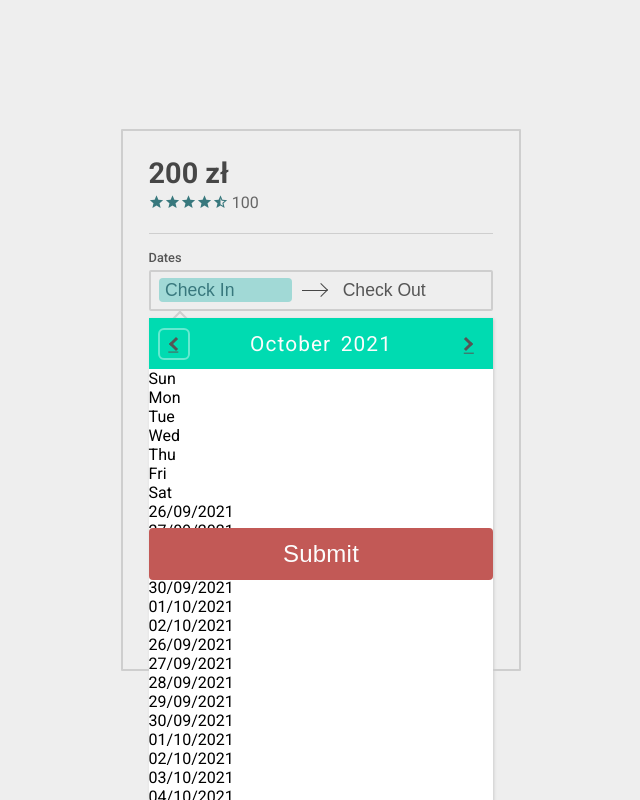
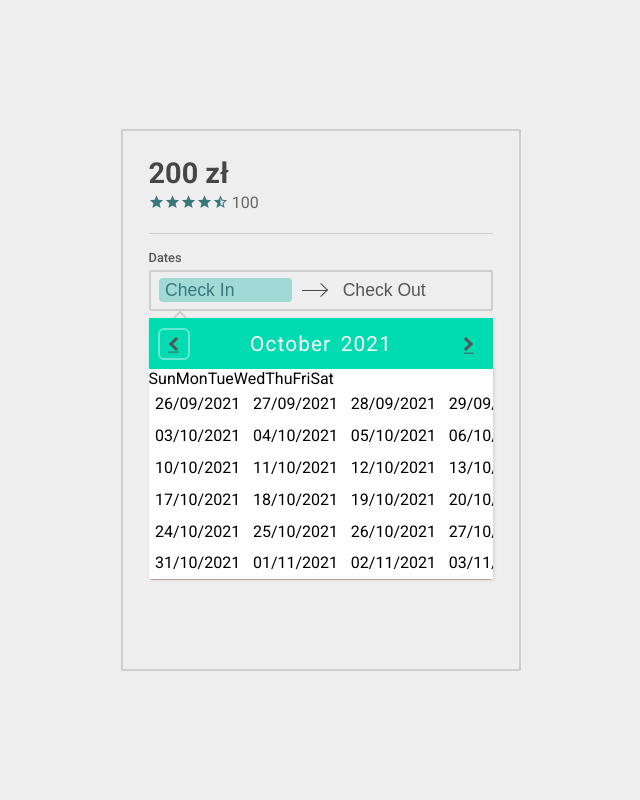
Before and after one commit to kubasulek2/eobuwie, a React (Create React App) app: page / in a window 1280 px wide. Both pictures are taken after typing "Sample", "Sample" into the empty fields and a click on the button "Controls reservation datepicker". Shown: the top 800 px of the page, without its empty margins (319-959 px from the left). Built offline with nearby package versions, Linux system fonts and the light colour scheme.

Commit message:
Styles of calendar grid in progress

```diff
--- a/src/components/molecules/date_picker/DatePicker.module.css
+++ b/src/components/molecules/date_picker/DatePicker.module.css
@@ -84,6 +84,8 @@
   position: absolute;
   top: 3rem;
   left: 0;
+  z-index: 2;
+  overflow: hidden;
   background-color: #fff;
   width: 100%;
   max-width: 400px;
@@ -163,3 +165,14 @@
 .month_arrow_btn:focus, .month_arrow_btn:active {
   border-color: #66e9d0
 }
+
+.week_names {
+  display: flex;
+}
+.calendar_row {
+  display: flex;
+}
+
+.calendar_cell {
+  margin: .4rem;
+}
--- a/src/components/molecules/date_picker/DatePickerModal.tsx
+++ b/src/components/molecules/date_picker/DatePickerModal.tsx
@@ -72,15 +72,27 @@ const DatePickerModal: VFC<DatePickerModalProps> = ({open, id, availableDates, o
           </button>
         </div>
         <div role="grid">
-          <div role="row">
+          <div role="row" className={styles.week_names}>
             {DAYS_OF_WEEK.map(day => (
               <div key={day} role="columnheader">{day}</div>
             ))}
           </div>
           {calendarRows.map((index) => (
-            <div role="row" key={"row_" + index}>
-              {monthDays.filter((el, i) => i < (index + 1) * 7).map(el => (
-                <div role="gridcell" key={el.dateString}>{el.dateString}</div>
+            <div
+              role="row"
+              key={"row_" + index}
+              className={styles.calendar_row}
+            >
+              {monthDays.filter((el, i) => i < ((index + 1) * 7) && i >= index * 7).map(el => (
+                <div
+                  role="gridcell"
+                  tabIndex={0}
+                  data-date={el.dateString}
+                  key={el.dateString}
+                  className={styles.calendar_cell}
+                >
+                  {el.dateString}
+                </div>
               ))}
             </div>
           ))}
```
